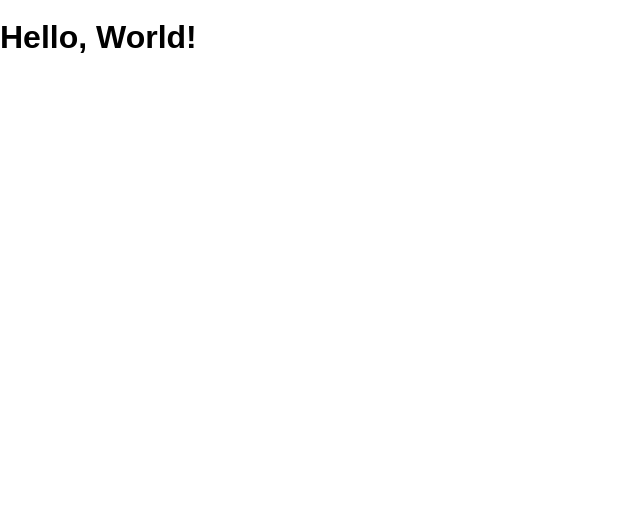
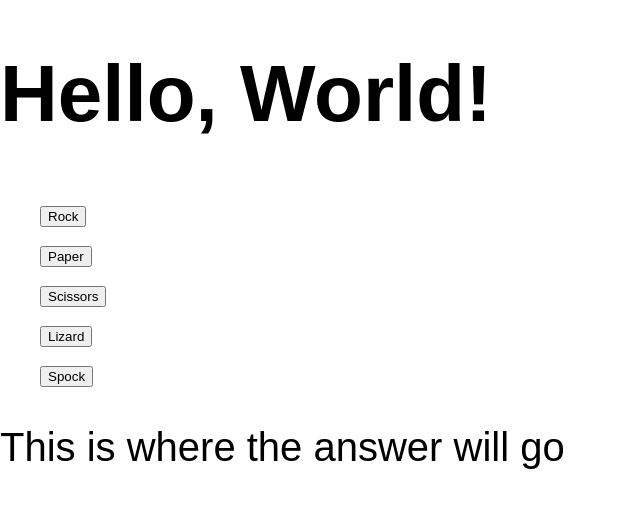
Before and after one commit to alsleaders/rockpaperscissors, a website: page public/index.html in a window 1280 px wide. Shown: the whole page, without its empty margins (0-640 px from the left). Drawn offline with Linux system fonts and the light colour scheme.

Commit message:
started game, buttons next

```diff
--- a/public/index.html
+++ b/public/index.html
@@ -1,14 +1,31 @@
 <!DOCTYPE html>
 <html>
   <head lang="en">
-    <meta charset="UTF-8">
-    <meta name="viewport" content="width=device-width, initial-scale=1">
+    <meta charset="UTF-8" />
+    <meta name="viewport" content="width=device-width, initial-scale=1" />
     <title>Rockpaperscissors</title>
-    <link rel="shortcut icon" href="/favicon.ico">
-    <link rel="stylesheet" href="/screen.css">
+    <link rel="shortcut icon" href="/favicon.ico" />
+    <link rel="stylesheet" href="/screen.css" />
   </head>
   <body>
-    <h1 class='hello-world'></h1>
+    <h1 class="hello-world"></h1>
     <script src="/main.js" charset="utf-8"></script>
+
+    <ul>
+      <li><button class="rock">Rock</button></li>
+      <li>
+        <button class="paper">Paper</button>
+      </li>
+      <li>
+        <button class="scissors">Scissors</button>
+      </li>
+      <li>
+        <button class="lizard">Lizard</button>
+      </li>
+      <li>
+        <button class="spock">Spock</button>
+      </li>
+    </ul>
+    <p><span class="result">This is where the answer will go</span></p>
   </body>
 </html>
--- a/public/main.js
+++ b/public/main.js
@@ -1,7 +1,15 @@
+let myArray = ['rock', 'paper', 'scissors', 'lizard', 'spock']
+
 const main = () => {
   if (document.querySelector('h1.hello-world')) {
     document.querySelector('h1.hello-world').textContent = 'Hello, World!'
   }
 }
 
+const compareRock = () => {
+  console.log('rock')
+  document.querySelector('.result').textContent = 'rock'
+}
+
 document.addEventListener('DOMContentLoaded', main)
+document.querySelector('.rock').addEventListener('click', compareRock)
--- a/public/screen.css
+++ b/public/screen.css
@@ -1,5 +1,5 @@
 :root {
-  font: 16px / 1 sans-serif;
+  font: 40px / 1 sans-serif;
 }
 
 html {
@@ -10,3 +10,8 @@ body {
   margin: 0;
   min-height: 100%;
 }
+
+li {
+  list-style: none;
+  font-weight: bolder;
+}
```
